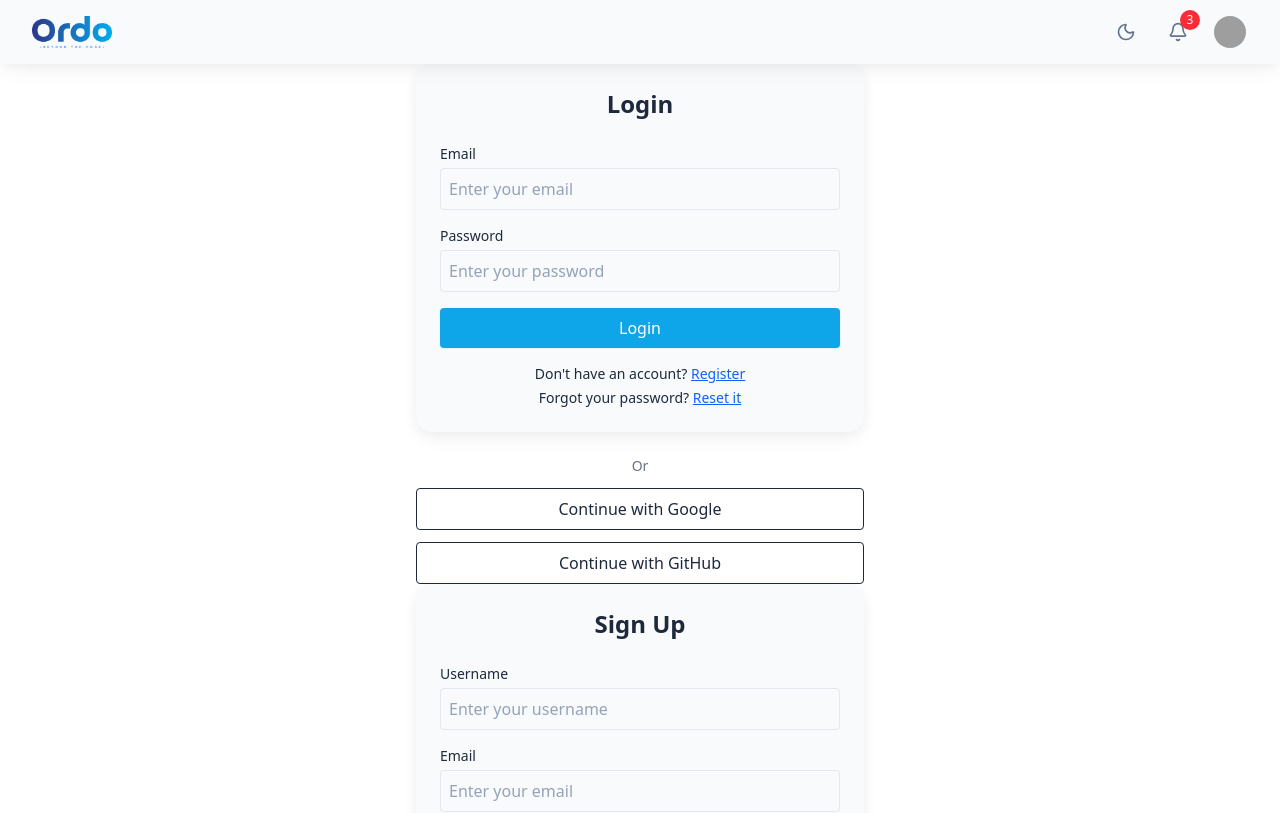
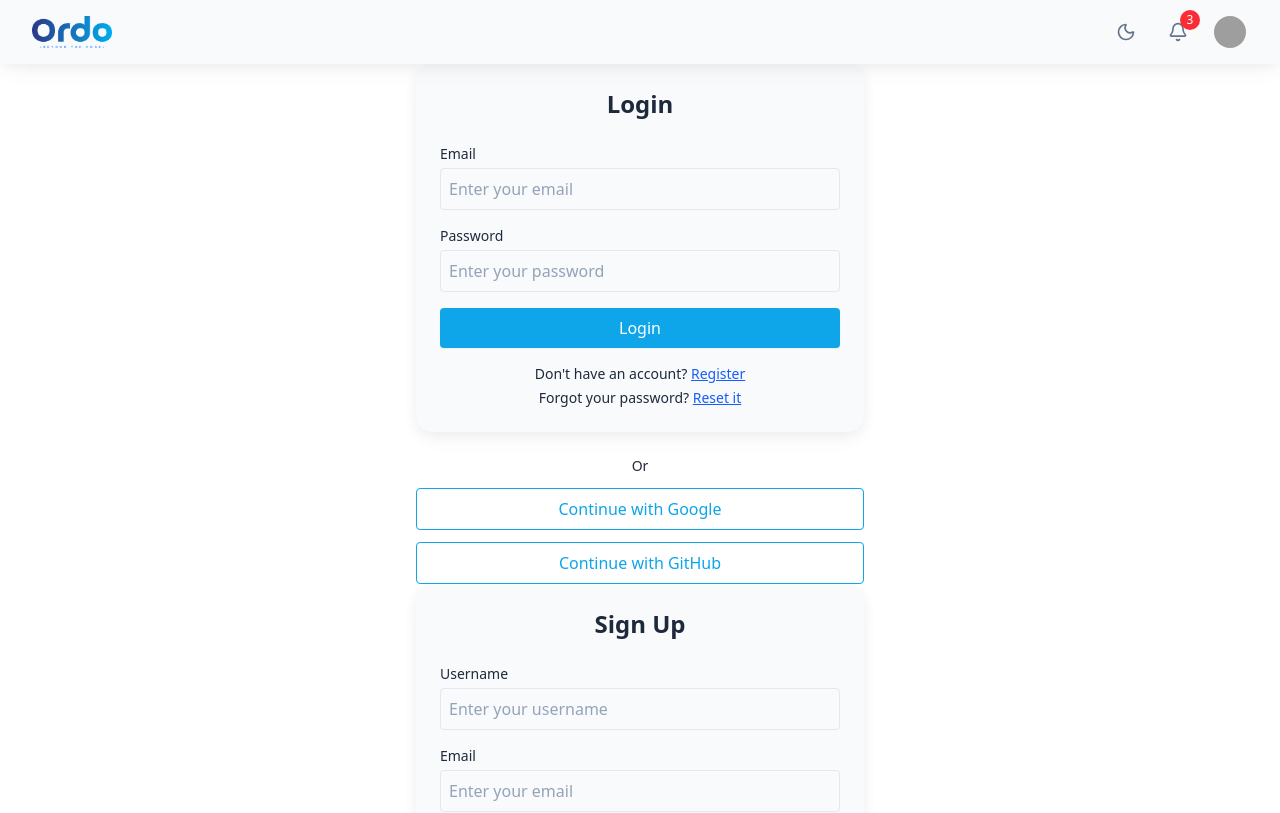
Before and after one commit to Project-ORDO/ordo-client, a React (Vite) app: page / in a window 1280 px wide. Shown: the top 813 px of the page. Built offline with nearby package versions, Linux system fonts and the light colour scheme; grey boxes are pictures that could not be loaded.

Commit message:
fix: changed the login to use vaiable color and button

```diff
--- a/src/pages/user/Login.jsx
+++ b/src/pages/user/Login.jsx
@@ -46,13 +46,13 @@ const LoginPage = () => {
     />
      {/* Social Login Buttons BELOW the form */}
       <div className="mt-6 space-y-3 text-center">
-        <p className="text-gray-500 text-sm">Or</p>
+        <p className="text-[rgb(var(--text-primary))]  text-sm">Or</p>
 
-        <button className="w-full border py-2 rounded hover:bg-gray-100 font-medium">
+        <button className="w-full border py-2 rounded btn-outline font-medium">
           Continue with Google
         </button>
 
-        <button className="w-full border py-2 rounded hover:bg-gray-100 font-medium">
+        <button className="w-full border py-2 rounded btn-outline font-medium">
           Continue with GitHub
         </button>
       </div>
```
